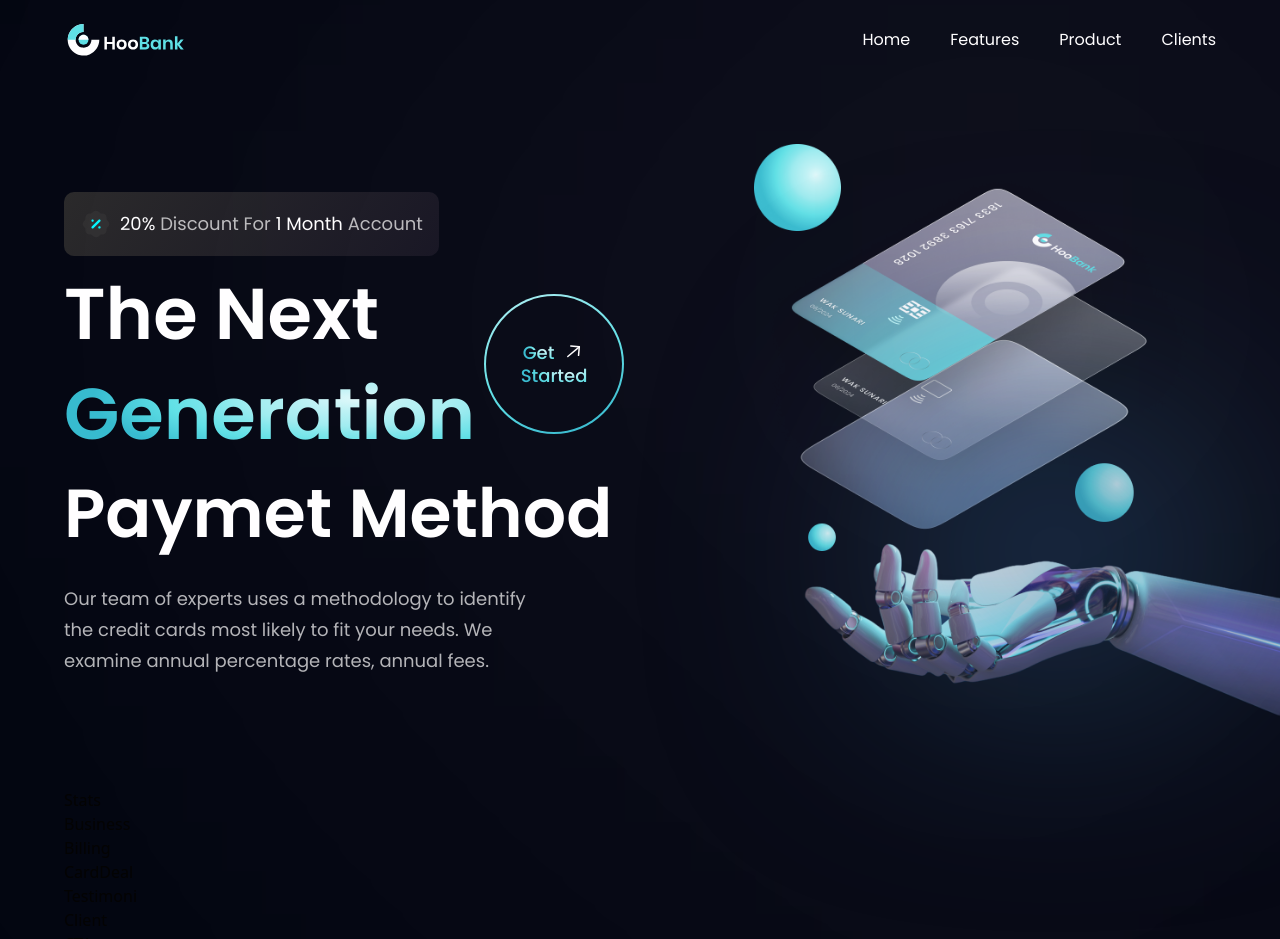
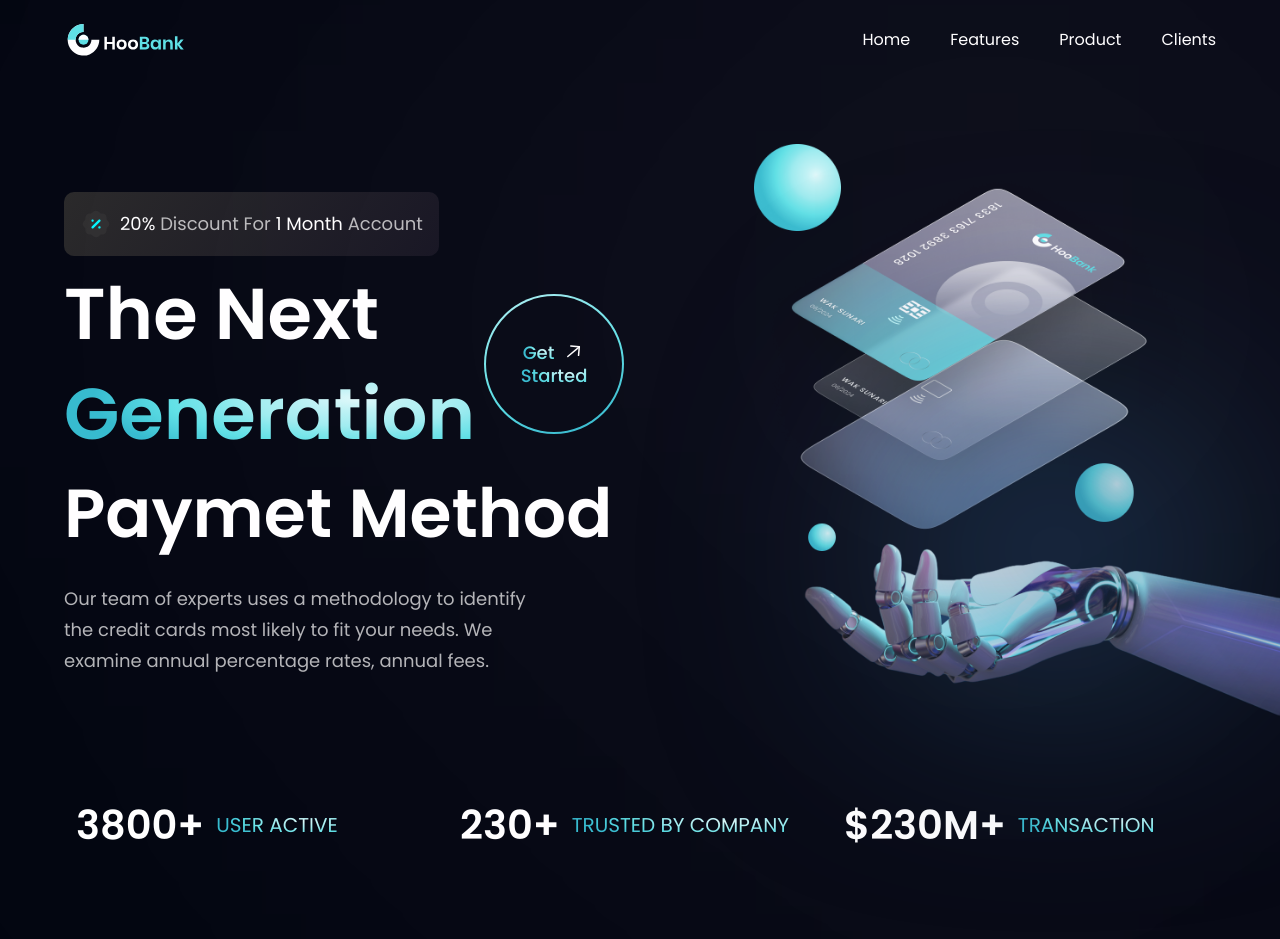
Before and after one commit to AbdullahFathan/modern-bank-web, a React (Vite) app: page / in a window 1280 px wide. Shown: the top 939 px of the page. Built offline with nearby package versions, Linux system fonts and the light colour scheme.

Commit message:
style: add some stats in hero

```diff
--- a/src/components/Stats.jsx
+++ b/src/components/Stats.jsx
@@ -1,4 +1,25 @@
+import { stats } from "../constants";
+import styles from "../style";
+
 const Stats = () => {
-  return <div>Stats</div>;
+  return (
+    <section
+      className={`${styles.flexCenter} sm:flex-row flex-col flex-warp sm:mb-20 mb-6`}
+    >
+      {stats.map((stat) => (
+        <div
+          key={stat.id}
+          className={`flex-1 flex justify-start items-center  flex-row m-3`}
+        >
+          <h4 className="font-poppins font-semibold xs:text-[40px] text-[30px] xs:leading-[50px] leading-[43px] text-white">
+            {stat.value}
+          </h4>
+          <p className="font-poppins font-normal xs:text-[20px] text-[15px] xs:leading-[26px] leading-[21px] text-gradient uppercase ml-3">
+            {stat.title}
+          </p>
+        </div>
+      ))}
+    </section>
+  );
 };
 export default Stats;
```
